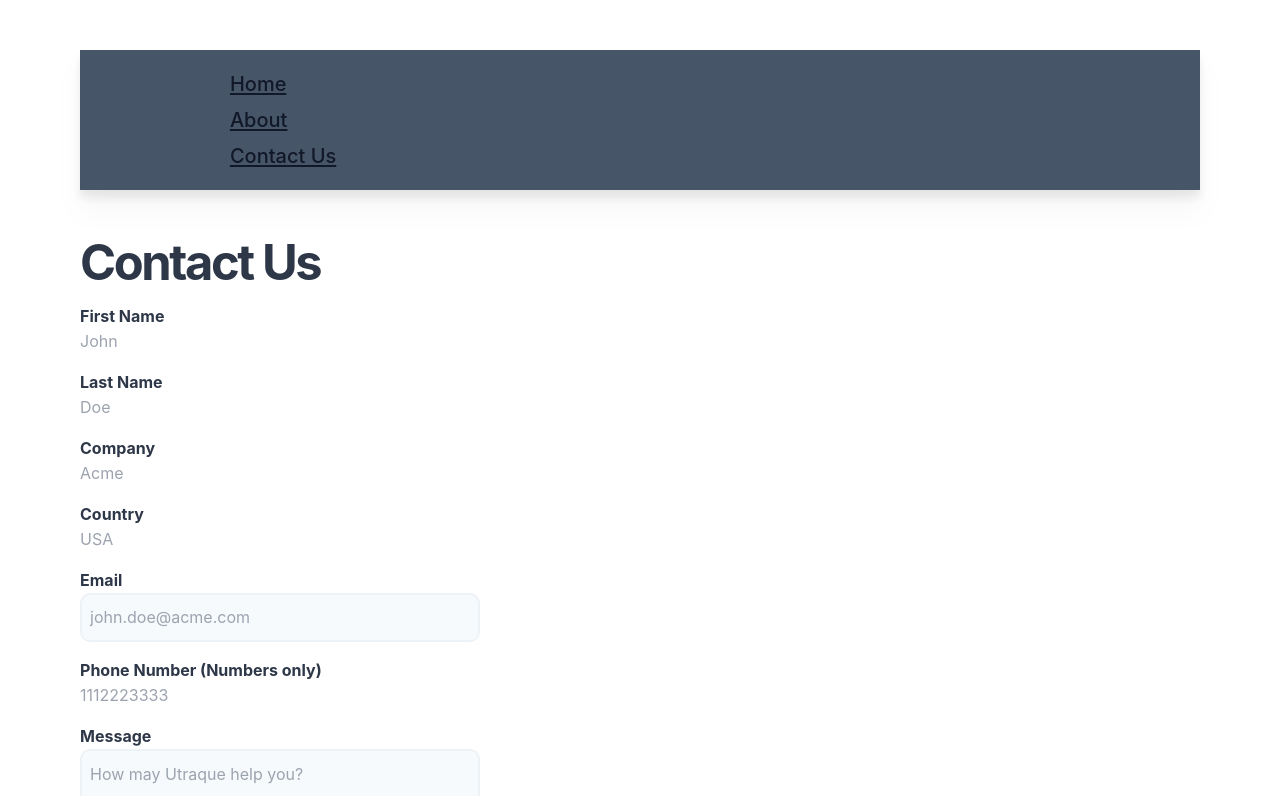
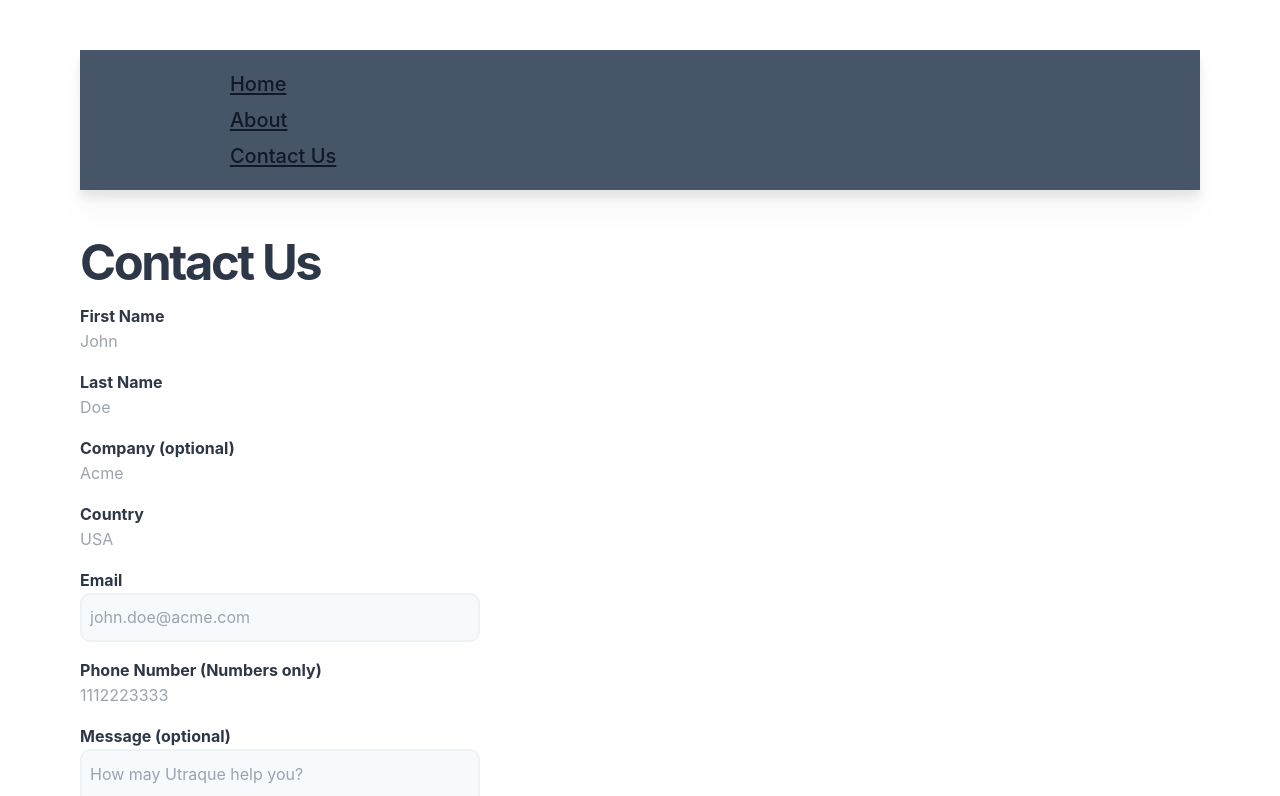
Before and after one commit to brandonwz815/utraque-nextjs, a Next.js app: page /contactus in a window 1280 px wide. Shown: the top 796 px of the page. Built offline with nearby package versions, Linux system fonts and the light colour scheme.

Commit message:
calling API starting to work

```diff
--- a/app/api/hello/route.ts
+++ /dev/null
@@ -1,3 +0,0 @@
-export async function GET(request: Request) {
-  return new Response('Hello, Next.js!')
-}
--- /dev/null
+++ b/app/api/utraque/route.ts
@@ -0,0 +1,11 @@
+export async function GET(request: Request) {
+  return new Response('Hello, Next.js!');
+}
+
+export async function POST(request: Request) {
+  const body = await request.json()
+  console.log(body)
+
+  // return new Response('OK');
+  return new Response(JSON.stringify({hello:'world'}));
+}
--- a/app/contactus/page.tsx
+++ b/app/contactus/page.tsx
@@ -57,12 +57,17 @@ export default function Inquery(): JSX.Element {
         initialValues={initialValues}
         validationSchema={InquerySchema}
         onSubmit={async (values, { setSubmitting }) => {
-          await new Promise((r) => setTimeout(r, 500));
+          // await new Promise((r) => setTimeout(r, 500));
+          console.log('ready for API call');
+          await fetch('api/utraque', {
+            method: 'POST',
+            body: JSON.stringify(values),
+          });
           setSubmitting(false);
           alert(JSON.stringify(values, null, 2));
         }}
       >
-        {({ values }) => (
+        {({ values,   }) => (
           <Form>
             <div className=''>
               <label htmlFor='firstName'>First Name</label>
@@ -81,7 +86,7 @@ export default function Inquery(): JSX.Element {
               />
               <ErrorMessage name='lastName' />
 
-              <label htmlFor='company'>Company</label>
+              <label htmlFor='company'>Company (optional)</label>
               <Field
                 id='company'
                 name='company'
@@ -114,7 +119,7 @@ export default function Inquery(): JSX.Element {
               />
               <ErrorMessage name='phoneNumber' />
 
-              <label htmlFor='inqueryMessage'>Message</label>
+              <label htmlFor='inqueryMessage'>Message (optional)</label>
               <Field
                 as='textarea'
                 id='inqueryMessage'
@@ -123,7 +128,12 @@ export default function Inquery(): JSX.Element {
               />
               <ErrorMessage name='message' />
 
-              <button type='submit'>Submit</button>
+              <button
+                type='submit'
+                /* disabled={isSubmitting} */
+              >
+                Submit
+              </button>
             </div>
           </Form>
         )}
```
